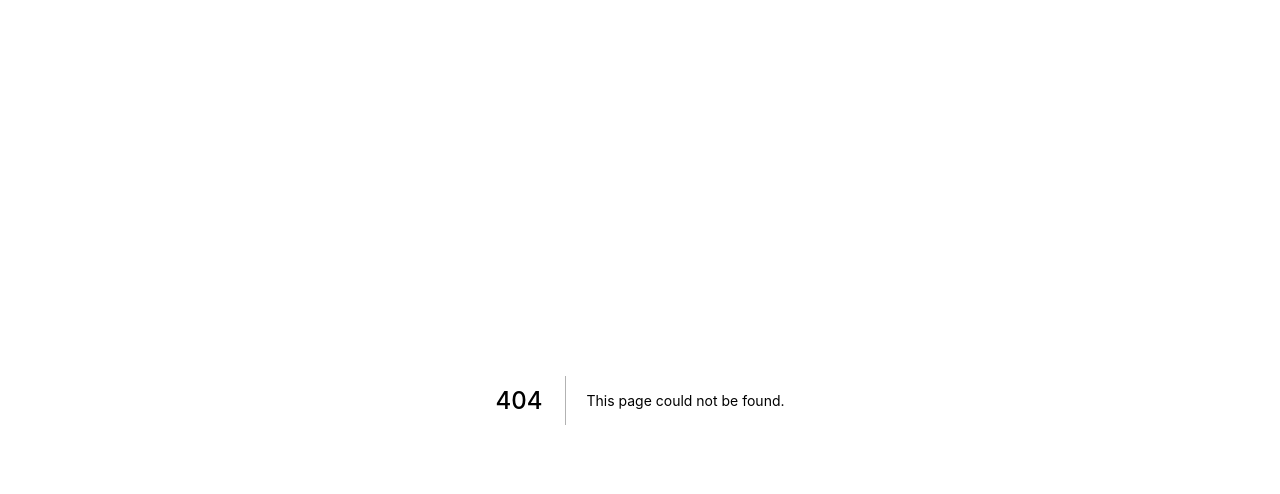
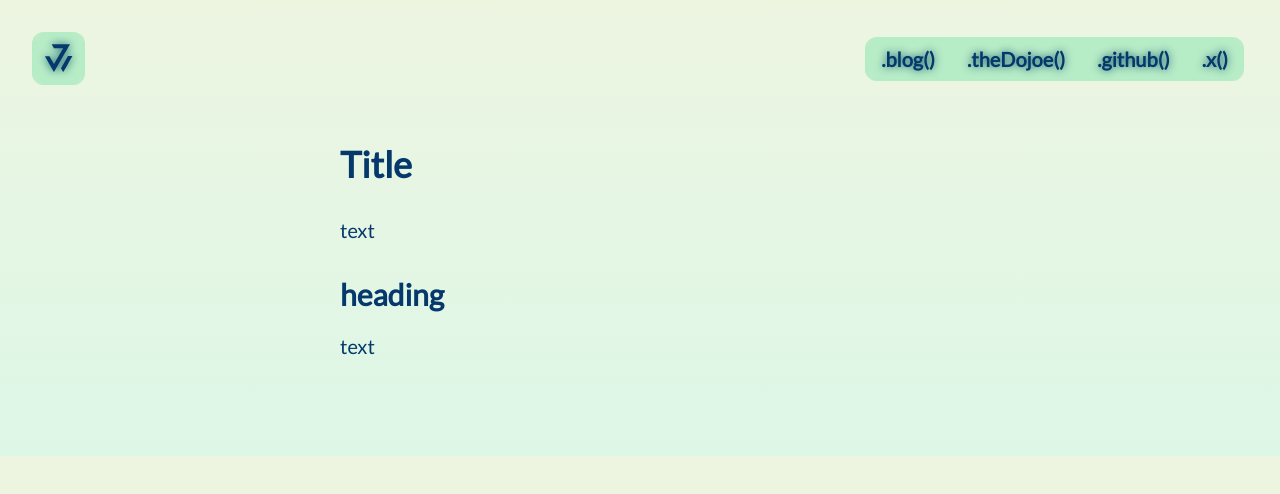
Before and after one commit to jwmke/personal-website, a Next.js app: page /blog/draft/hang-stand in a window 1280 px wide. Before the commit this address had no page. Shown: the top 494 px of the page. Built offline with nearby package versions, Linux system fonts and the light colour scheme.

Commit message:
new blog inbound

```diff
--- a/components/Projects.tsx
+++ b/components/Projects.tsx
@@ -130,7 +130,7 @@ const projectsList = [
         ]
     },
     {
-        name: "Raider Robotics Websites",
+        name: "Odometry Path Pathing Dashboard",
         tags: ["React", "Typescript", "SCSS", "Express"],
         description: "Developed and contributed to the Raider Robotics organization's public-facing website and their internal odometry path planning dashboard.",
         media: "splines",
--- /dev/null
+++ b/pages/blog/draft/hang-stand.tsx
@@ -0,0 +1,35 @@
+import type { NextPage } from 'next'
+import Head from 'next/head'
+import Image from 'next/image'
+
+import Navbar from '../../../components/Navbar';
+
+const BlogPost: NextPage = () => {
+    return (
+
+      <div className='font-lato w-full flex bg-gradient-to-b from-white to-light-mint'>
+      <Head>
+          <title>Joe Weller</title>
+          <meta name="description" content="" /> {/* TODO: add content */}
+          <link rel="icon" href="/favicon/favicon.ico" />
+      </Head>
+      <Navbar/>
+      <main className="mx-auto lg:w-1/2 lg:mx-auto md:mx-24 w-full lg:text-center text-left">
+        <div className='mx-auto pt-36'>
+        <div className='text-navy text-left mx-5 mb-24'>
+            <div className='text-4xl font-bold'>
+                Title
+            </div>
+            <div className='text-xl child:mt-5 mt-8'>
+              <p>text</p>
+              <p className='text-3xl font-bold pt-3'>heading</p>
+              <p>text</p>
+            </div>
+          </div>
+        </div>
+      </main>
+    </div>
+    )
+  };
+
+  export default BlogPost;
```
